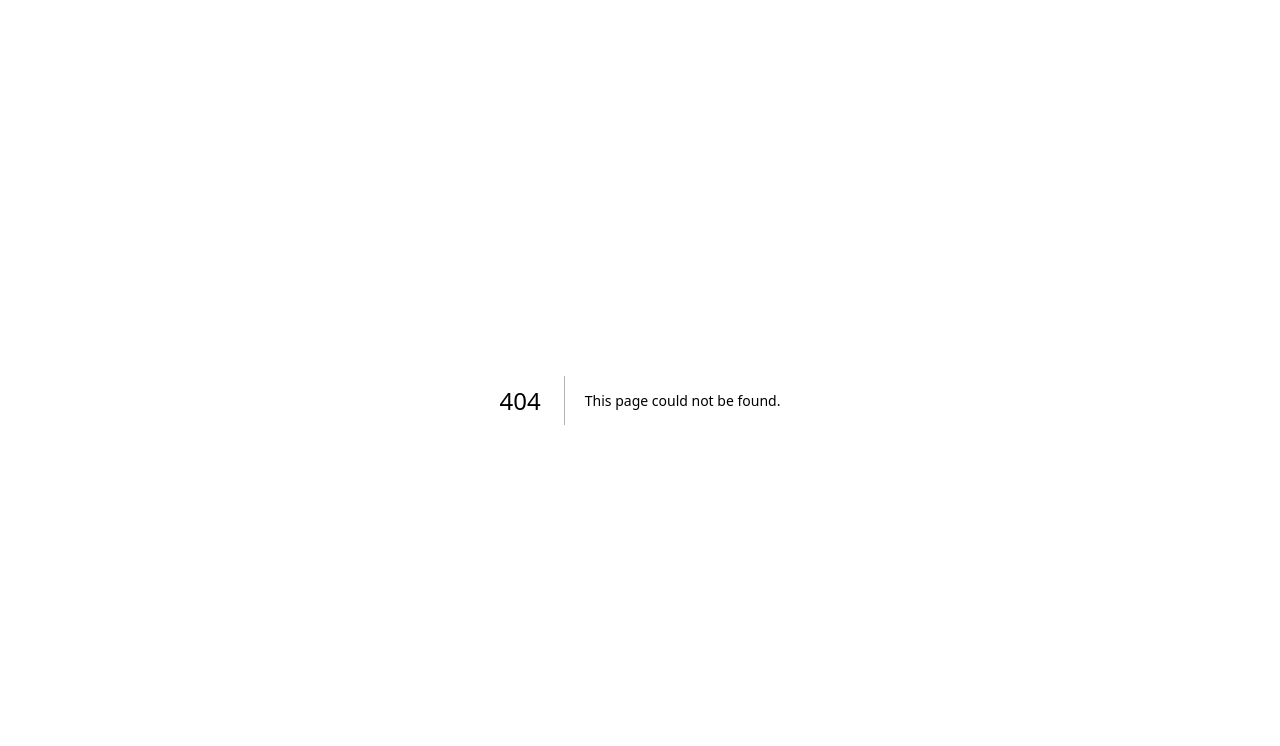
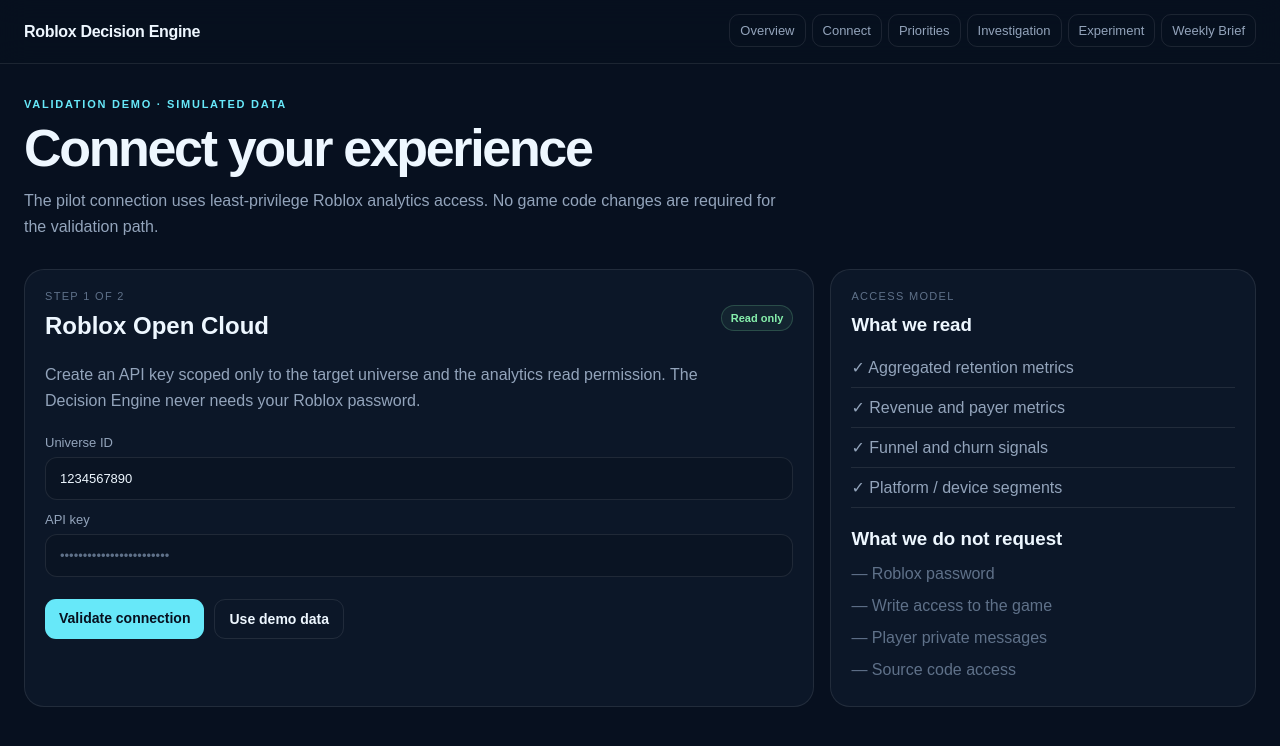
Before and after one commit to danielwauer-maker/roblox-decision-engine, a Next.js app in the folder apps/web/: page /demo/connect in a window 1280 px wide. Before the commit this address had no page. Shown: the top 746 px of the page. Built offline with nearby package versions, Linux system fonts and the light colour scheme.

Commit message:
feat(r1): add connect experience validation screen

```diff
--- /dev/null
+++ b/apps/web/app/demo/connect/page.tsx
@@ -0,0 +1,13 @@
+import { Button, Card, DemoShell, PageTitle, Pill, palette } from "../_components";
+
+export default function ConnectPage() {
+  return <DemoShell><PageTitle title="Connect your experience" copy="The pilot connection uses least-privilege Roblox analytics access. No game code changes are required for the validation path." />
+    <div style={{ marginTop: 28, display: "grid", gap: 16, gridTemplateColumns: "minmax(0,1.3fr) minmax(280px,.7fr)" }}>
+      <Card><div style={{ display: "flex", justifyContent: "space-between", gap: 12, alignItems: "center", flexWrap: "wrap" }}><div><div style={{ color: palette.faint, fontSize: 11, textTransform: "uppercase", letterSpacing: ".12em" }}>Step 1 of 2</div><h2 style={{ margin: "10px 0 6px" }}>Roblox Open Cloud</h2></div><Pill tone="good">Read only</Pill></div><p style={{ color: palette.muted, lineHeight: 1.65, maxWidth: 680 }}>Create an API key scoped only to the target universe and the analytics read permission. The Decision Engine never needs your Roblox password.</p>
+        <div style={{ marginTop: 20, display: "grid", gap: 12 }}><label style={{ color: palette.muted, fontSize: 13 }}>Universe ID<div style={{ marginTop: 7, border: `1px solid ${palette.border}`, borderRadius: 12, padding: "13px 14px", color: palette.text, background: palette.panel2 }}>1234567890</div></label><label style={{ color: palette.muted, fontSize: 13 }}>API key<div style={{ marginTop: 7, border: `1px solid ${palette.border}`, borderRadius: 12, padding: "13px 14px", color: palette.faint, background: palette.panel2 }}>••••••••••••••••••••••••</div></label></div>
+        <div style={{ marginTop: 22, display: "flex", gap: 10, flexWrap: "wrap" }}><Button href="/demo/priorities" primary>Validate connection</Button><Button href="/demo">Use demo data</Button></div>
+      </Card>
+      <Card><div style={{ color: palette.faint, fontSize: 11, textTransform: "uppercase", letterSpacing: ".12em" }}>Access model</div><h3 style={{ margin: "12px 0" }}>What we read</h3>{["Aggregated retention metrics","Revenue and payer metrics","Funnel and churn signals","Platform / device segments"].map(x=><div key={x} style={{ padding: "10px 0", borderBottom: `1px solid ${palette.border}`, color: palette.muted }}>✓ {x}</div>)}<h3 style={{ margin: "20px 0 8px" }}>What we do not request</h3>{["Roblox password","Write access to the game","Player private messages","Source code access"].map(x=><div key={x} style={{ padding: "7px 0", color: palette.faint }}>— {x}</div>)}</Card>
+    </div>
+  </DemoShell>;
+}
```
